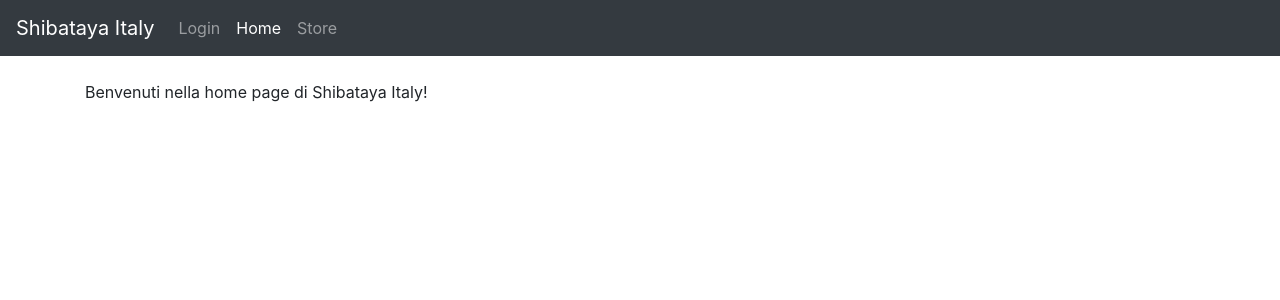
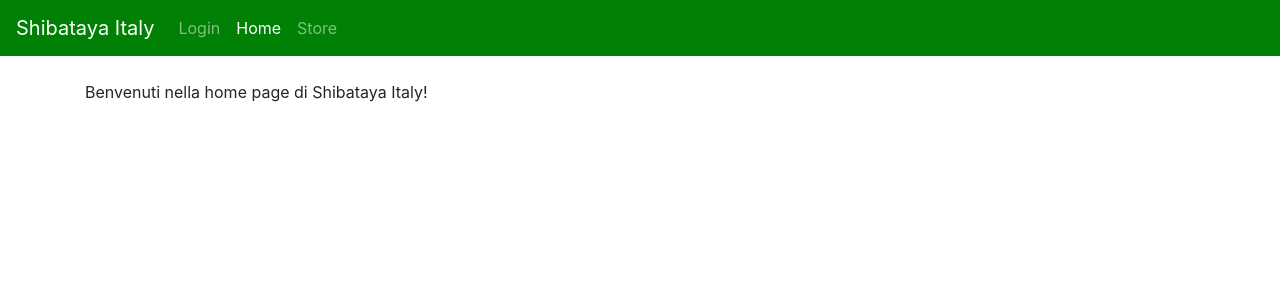
Before and after one commit to Gweeedog/Sbt_Webp, a Django app: page / in a window 1280 px wide. Shown: the top 300 px of the page. Run offline with Django 5.2, Linux system fonts and the light colour scheme; some libraries are stand-ins or nearby versions.

Commit message:
changed color to green

```diff
--- a/sbt_app/templates/base.html
+++ b/sbt_app/templates/base.html
@@ -6,10 +6,10 @@
     <title>
       {% block title %} Shibataya Italy {% endblock %}
     </title>
-    <link rel="stylesheet" href="https://stackpath.bootstrapcdn.com/bootstrap/4.3.1/css/bootstrap.min.css"  rel="stylesheet" />
+    <link rel="stylesheet" href="https://stackpath.bootstrapcdn.com/bootstrap/4.3.1/css/bootstrap.min.css" />
   </head>
   <body>
-    <nav class="navbar navbar-expand-lg navbar-dark bg-dark">
+    <nav class="navbar navbar-expand-lg navbar-dark" style="background-color: #008005;">
       <button
         class="navbar-toggler"
         type="button"
@@ -52,6 +52,13 @@
       </div>
     </nav>
     <div class="container">{% block content %} {% endblock %}</div>
+    <!--
+    <footer class="py-5 bg-dark">
+      <div class="container">
+        <p class="m-0 text-center text-white">Copyright &copy; Shibataya Italy 2024</p>
+      </div>
+    </footer>
+    -->
     <script src="https://code.jquery.com/jquery-3.3.1.slim.min.js"></script>
     <script src="https://stackpath.bootstrapcdn.com/bootstrap/4.3.1/js/bootstrap.bundle.min.js" ></script>
   </body>
```
Also changed, not shown: db.sqlite3.
